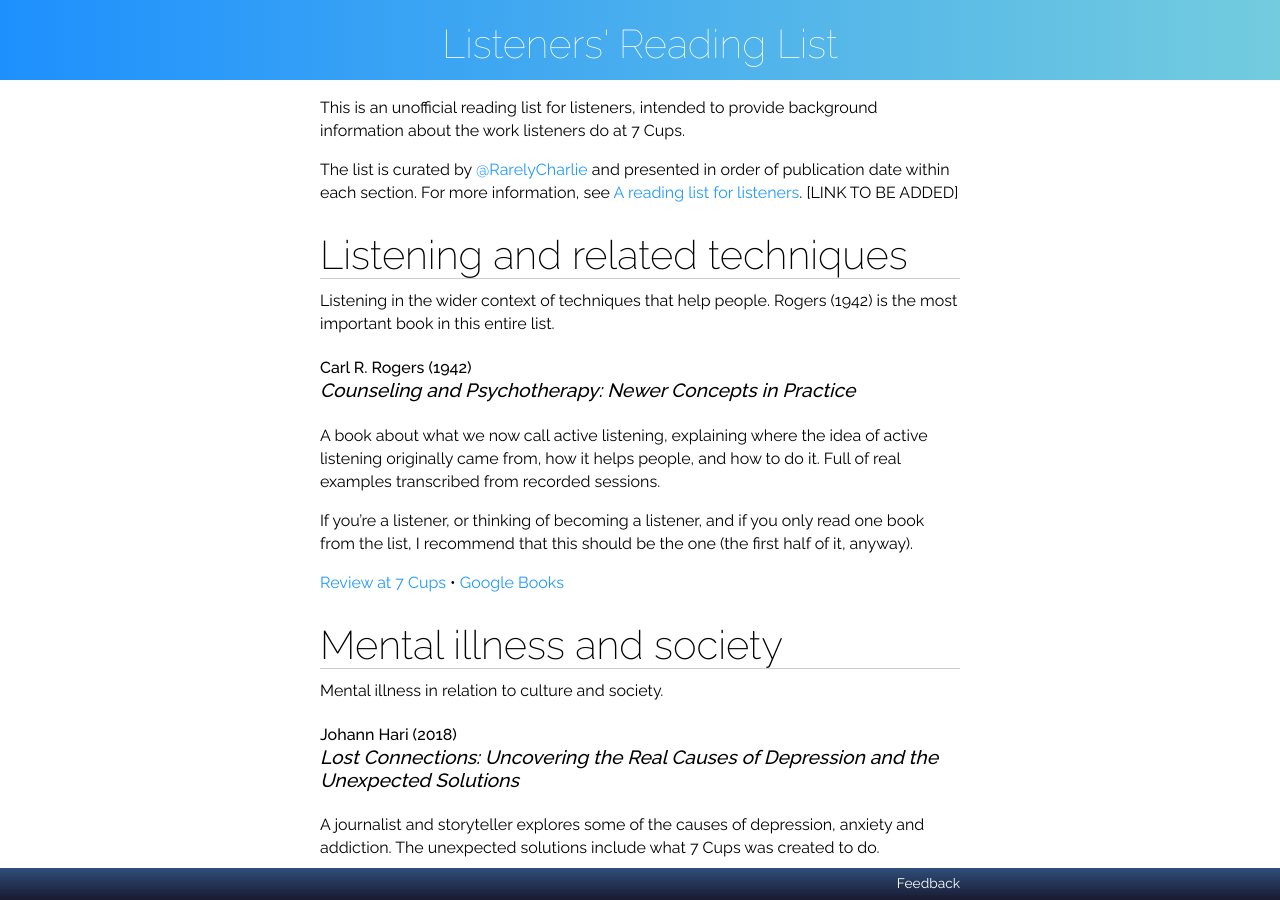
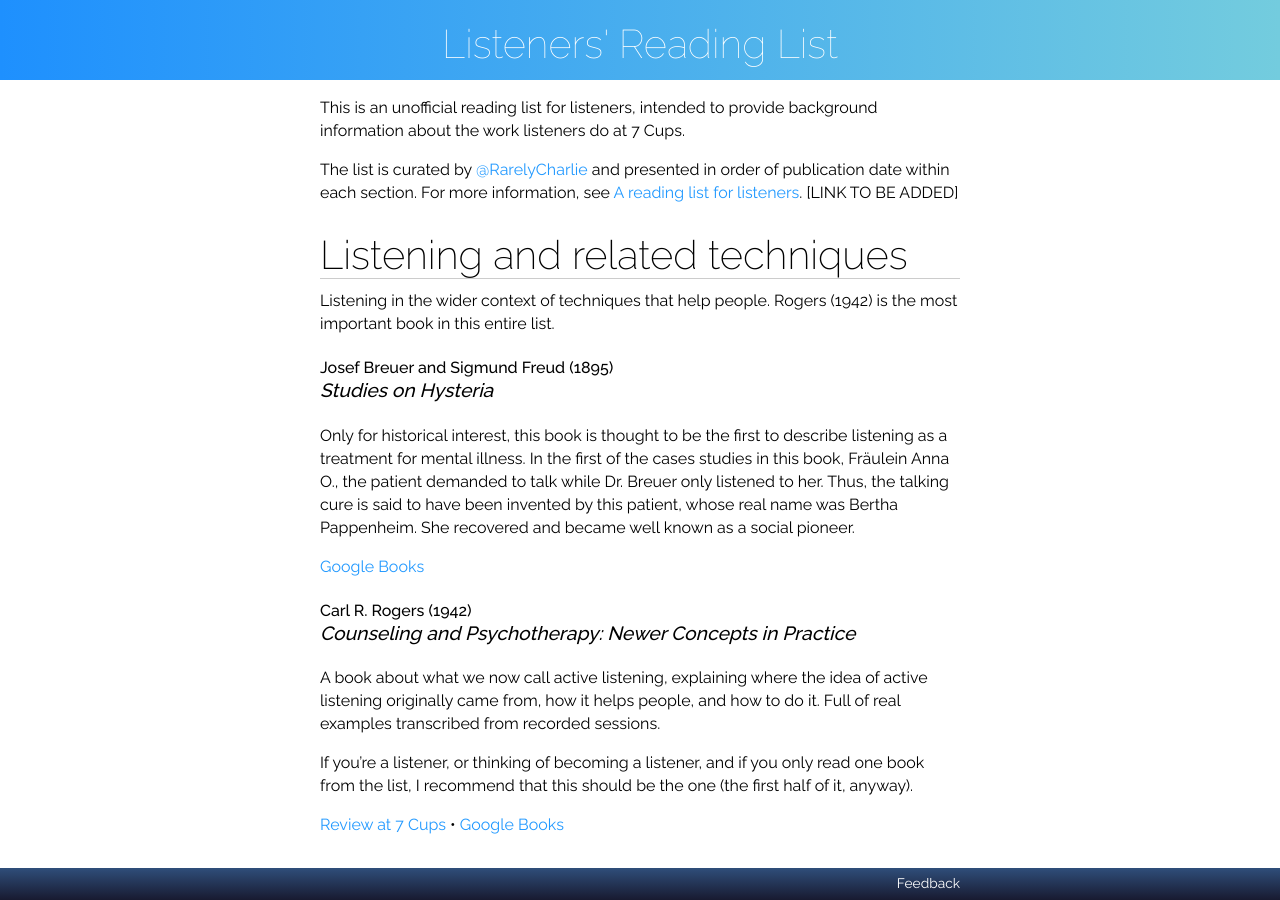
Before and after one commit to RarelyCharlie/rarelycharlie.github.io, a Jekyll site: the page built from books.md, in a window 1280 px wide and 900 px high. Built offline with Jekyll 4.4.1, drawn with Linux system fonts in a browser that asks for light colours.

Commit message:
add Breuer

```diff
--- a/books.md
+++ b/books.md
@@ -11,6 +11,12 @@ The list is curated by [@RarelyCharlie](https://www.7cups.com/@RarelyCharlie) an
 # Listening and related techniques
 
 Listening in the wider context of techniques that help people. Rogers (1942) is the most important book in this entire list.
+
+#### Josef Breuer and Sigmund Freud (1895) _Studies on Hysteria_
+
+Only for historical interest, this book is thought to be the first to describe listening as a treatment for mental illness. In the first of the cases studies in this book, Fräulein Anna O., the patient demanded to talk while Dr. Breuer only listened to her. Thus, the talking cure is said to have been invented by this patient, whose real name was Bertha Pappenheim. She recovered and became well known as a social pioneer.
+
+[Google Books](https://books.google.com/books/about/Studies_On_Hysteria.html?id=AO_X3hZn5YwC)
 
 #### Carl R. Rogers (1942) _Counseling and Psychotherapy: Newer Concepts in Practice_
 
```
